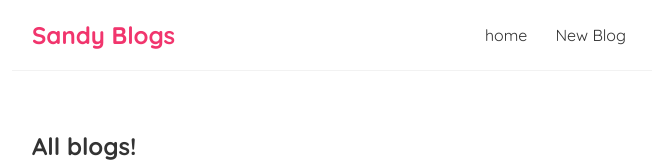
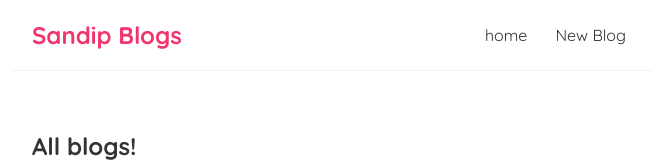
Before and after one commit to SandipMajithiya12/Webdev, a React (Create React App) app in the folder dojo-blog/: page / in a window 1280 px wide. Shown: the top 162 px of the page, without its empty margins (308-964 px from the left). Built offline with nearby package versions, Linux system fonts and the light colour scheme; data requests are answered from the project's data file.

Commit message:
some changes

```diff
--- a/dojo-blog/src/navbar.js
+++ b/dojo-blog/src/navbar.js
@@ -4,7 +4,7 @@ const Navbar = () => {
 
     return (
         <nav className="navbar">
-            <h1>Sandy Blogs</h1>
+            <h1>Sandip Blogs</h1>
             <div className="links">
             <Link to="/">home</Link>
             <Link to="/create">New Blog</Link>
```
